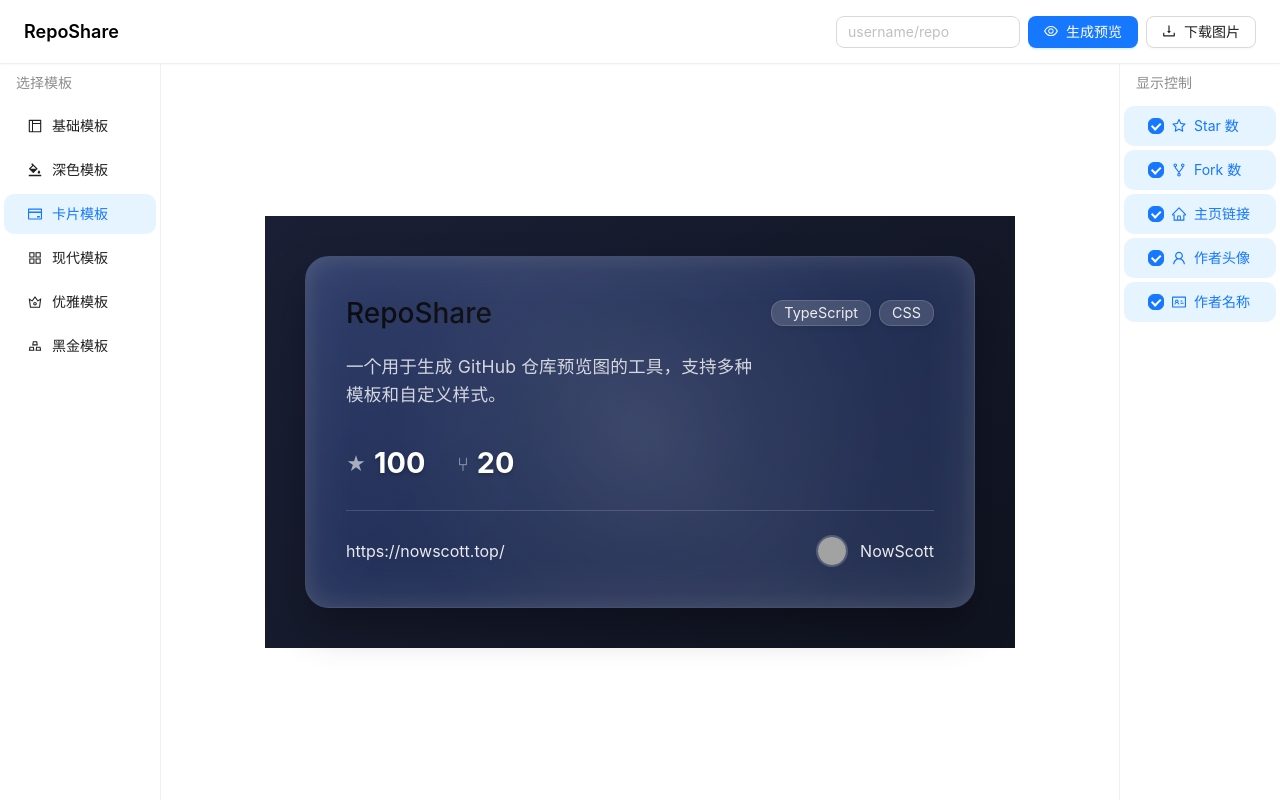
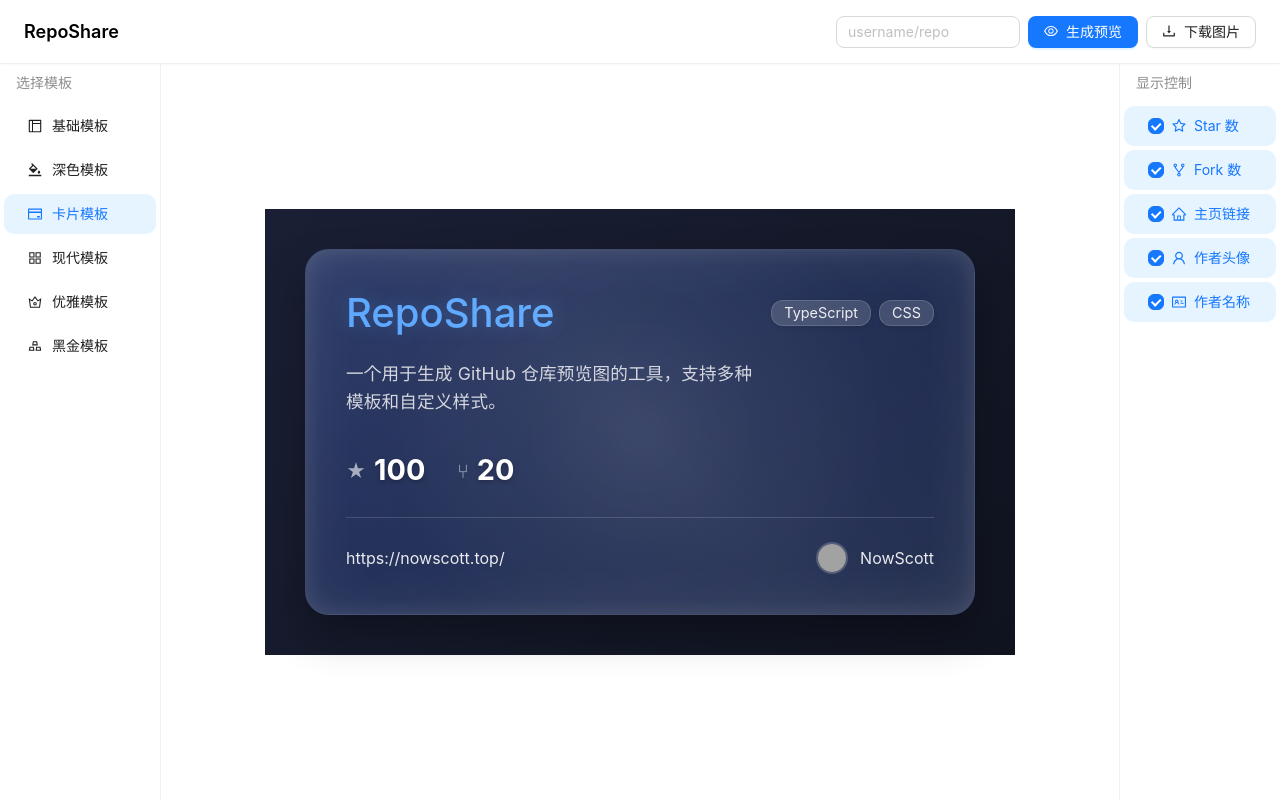
Before and after one commit to nowscott/RepoShare, a React (Vite) app: page / in a window 1280 px wide. Both pictures are taken after a click on the item "卡片模板". Built offline with nearby package versions, Linux system fonts and the light colour scheme; grey boxes are pictures that could not be loaded; a small style sheet from the web is missing.

Commit message:
🐞 fix: 修复卡片模板标题的颜色问题

```diff
--- a/src/templates/Card/style.css
+++ b/src/templates/Card/style.css
@@ -94,6 +94,9 @@
   margin: 0;
   flex: 1;
   min-width: 200px;
+  color: #58a6ff;
+  font-size: 2.5rem;
+  text-shadow: 0 0 20px rgba(88, 166, 255, 0.3);
 }
 
 .card-template .language-tags {
```
